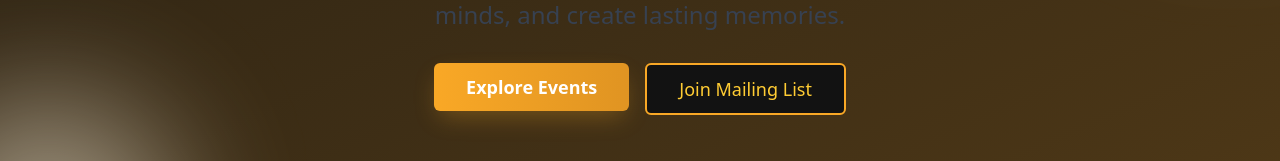
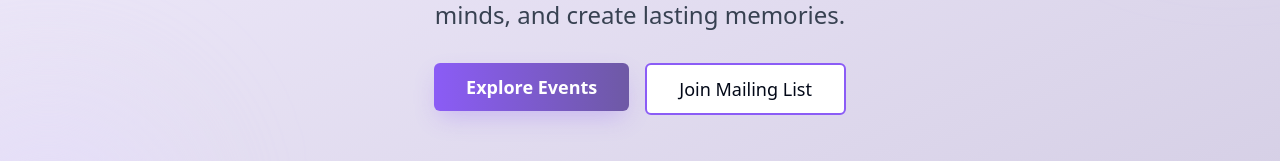
Before and after one commit to kodomTM/spark-event-builder, a React (Vite) app: page / in a window 1280 px wide. Shown: the part 287-448 px from the top of the page. Built offline with nearby package versions, Linux system fonts and the light colour scheme; no server answers; the database is empty.

Commit message:
Reverted to commit f07720c8e141c3468e622ca3449e9a21b39a75ef

```diff
--- a/src/components/Footer.tsx
+++ b/src/components/Footer.tsx
@@ -5,11 +5,11 @@ const Footer = () => {
   const currentYear = new Date().getFullYear();
 
   return (
-    <footer className="bg-black text-white py-8">
+    <footer className="bg-gray-900 text-white py-8">
       <div className="container px-4">
         <div className="flex flex-col md:flex-row justify-between items-center">
           <div className="mb-4 md:mb-0">
-            <h3 className="text-xl font-bold text-event">BanditBoyzWorld Events</h3>
+            <h3 className="text-xl font-bold">BanditBoyzWorld Events</h3>
             <p className="text-gray-400 text-sm">Creating memorable experiences</p>
           </div>
           <div className="text-center md:text-right">
--- a/src/components/admin/AdminHeader.tsx
+++ b/src/components/admin/AdminHeader.tsx
@@ -20,15 +20,15 @@ const AdminHeader = () => {
   };
 
   return (
-    <header className="bg-black border-b border-event/30 py-4">
+    <header className="bg-white border-b border-gray-200 py-4">
       <div className="container px-4 flex justify-between items-center">
         <div className="flex items-center">
-          <h1 className="text-2xl font-bold text-event">BanditBoyzWorld Admin</h1>
+          <h1 className="text-2xl font-bold text-gradient-event">BanditBoyzWorld Admin</h1>
         </div>
         <Button
           variant="outline"
           onClick={handleLogout}
-          className="border-event text-event hover:bg-event hover:text-black"
+          className="border-event text-event hover:bg-event hover:text-white"
         >
           Logout
         </Button>
--- a/src/index.css
+++ b/src/index.css
@@ -5,44 +5,74 @@
 
 @layer base {
   :root {
-    --background: 0 0% 7%;
-    --foreground: 45 100% 60%;
+    --background: 0 0% 100%;
+    --foreground: 222.2 84% 4.9%;
 
-    --card: 0 0% 10%;
-    --card-foreground: 45 100% 60%;
+    --card: 0 0% 100%;
+    --card-foreground: 222.2 84% 4.9%;
 
-    --popover: 0 0% 7%;
-    --popover-foreground: 45 100% 60%;
+    --popover: 0 0% 100%;
+    --popover-foreground: 222.2 84% 4.9%;
 
-    --primary: 45 100% 60%;
-    --primary-foreground: 0 0% 7%;
+    --primary: 262 83% 58%;
+    --primary-foreground: 210 40% 98%;
 
-    --secondary: 45 100% 50%;
-    --secondary-foreground: 0 0% 7%;
+    --secondary: 260 41% 63%;
+    --secondary-foreground: 222.2 47.4% 11.2%;
 
-    --muted: 0 0% 15%;
-    --muted-foreground: 45 70% 50%;
+    --muted: 210 40% 96.1%;
+    --muted-foreground: 215.4 16.3% 46.9%;
 
-    --accent: 45 100% 50%;
-    --accent-foreground: 0 0% 7%;
+    --accent: 260 96% 95%;
+    --accent-foreground: 222.2 47.4% 11.2%;
 
     --destructive: 0 84.2% 60.2%;
-    --destructive-foreground: 0 0% 98%;
+    --destructive-foreground: 210 40% 98%;
 
-    --border: 45 60% 50%;
-    --input: 0 0% 15%;
-    --ring: 45 100% 60%;
+    --border: 214.3 31.8% 91.4%;
+    --input: 214.3 31.8% 91.4%;
+    --ring: 262 83% 58%;
 
     --radius: 0.5rem;
 
-    --sidebar-background: 0 0% 12%;
-    --sidebar-foreground: 45 70% 60%;
-    --sidebar-primary: 45 100% 60%;
-    --sidebar-primary-foreground: 0 0% 7%;
-    --sidebar-accent: 0 0% 15%;
-    --sidebar-accent-foreground: 45 100% 60%;
-    --sidebar-border: 0 0% 20%;
-    --sidebar-ring: 45 100% 60%;
+    --sidebar-background: 0 0% 98%;
+    --sidebar-foreground: 240 5.3% 26.1%;
+    --sidebar-primary: 240 5.9% 10%;
+    --sidebar-primary-foreground: 0 0% 98%;
+    --sidebar-accent: 240 4.8% 95.9%;
+    --sidebar-accent-foreground: 240 5.9% 10%;
+    --sidebar-border: 220 13% 91%;
+    --sidebar-ring: 217.2 91.2% 59.8%;
+  }
+
+  .dark {
+    --background: 222.2 84% 4.9%;
+    --foreground: 210 40% 98%;
+
+    --card: 222.2 84% 4.9%;
+    --card-foreground: 210 40% 98%;
+
+    --popover: 222.2 84% 4.9%;
+    --popover-foreground: 210 40% 98%;
+
+    --primary: 262 83% 58%;
+    --primary-foreground: 222.2 47.4% 11.2%;
+
+    --secondary: 217.2 32.6% 17.5%;
+    --secondary-foreground: 210 40% 98%;
+
+    --muted: 217.2 32.6% 17.5%;
+    --muted-foreground: 215 20.2% 65.1%;
+
+    --accent: 217.2 32.6% 17.5%;
+    --accent-foreground: 210 40% 98%;
+
+    --destructive: 0 62.8% 30.6%;
+    --destructive-foreground: 210 40% 98%;
+
+    --border: 217.2 32.6% 17.5%;
+    --input: 217.2 32.6% 17.5%;
+    --ring: 212.7 26.8% 83.9%;
   }
 }
 
@@ -65,10 +95,5 @@
 }
 
 .event-shadow {
-  box-shadow: 0 10px 25px -5px rgba(249, 168, 38, 0.3);
+  box-shadow: 0 10px 25px -5px rgba(139, 92, 246, 0.3);
 }
-
-/* Dark glass effect for cards */
-.glass-dark {
-  @apply bg-black/40 backdrop-blur-sm border border-event/20;
-}
--- a/tailwind.config.ts
+++ b/tailwind.config.ts
@@ -64,10 +64,10 @@ export default {
 					ring: 'hsl(var(--sidebar-ring))'
 				},
 				event: {
-					DEFAULT: '#F9A826', // Changed to gold
-					secondary: '#E09422', // Darker gold
-					light: '#FFF8E6', // Light gold/cream
-					dark: '#121212' // Dark color for backgrounds
+					DEFAULT: '#8B5CF6',
+					secondary: '#6E59A5',
+					light: '#E5DEFF',
+					dark: '#4C1D95'
 				}
 			},
 			borderRadius: {
```
